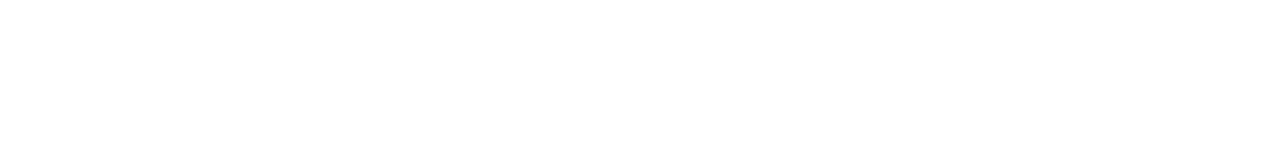
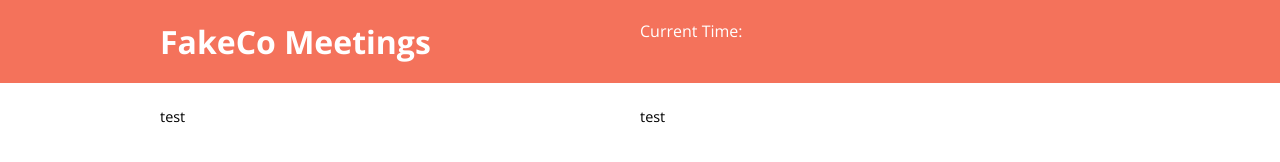
Before and after one commit to KennethAshley/BrAT, a website: page app/index.jade in a window 1280 px wide. Drawn offline with nearby package versions, Linux system fonts and the light colour scheme; files that its build step writes are made by us from their sources.

Commit message:
adds base items
base styles, base elements

```diff
--- a/app/index.jade
+++ b/app/index.jade
@@ -4,5 +4,20 @@ html(lang="en", ng-app="app")
     title FakeCo Meeting Schedule
     link(href="css/main.css", rel="stylesheet", type="text/css")
   body(ng-controller="AppCtrl")
+    header
+      .container
+        .row
+          .col-6
+            h1.title FakeCo Meetings
+          .col-6
+            span.current-time Current Time:
+    section
+    footer
+      .container
+        .row
+          .col-6
+            p test
+          .col-6
+            p test
     script(src="scripts/scripts.js", type="text/javascript")
     script(src="scripts/main.js", type="text/javascript")
--- /dev/null
+++ b/app/scss/_base.scss
@@ -0,0 +1,23 @@
+*, *:after, *:before {
+  box-sizing: border-box;
+  font-family: $base-font;
+}
+
+header {
+  background: $orange;
+  color: white;
+  padding: 20px;
+}
+
+body {
+  margin: 0;
+}
+
+h1, h2, h3 {
+  margin: 0;
+}
+
+footer {
+  padding-top: 10px;
+  font-size: .9em;
+}
--- a/app/scss/main.scss
+++ b/app/scss/main.scss
@@ -2,3 +2,5 @@
 
 @import 'variables';
 @import 'grid';
+
+@import 'base';
```
